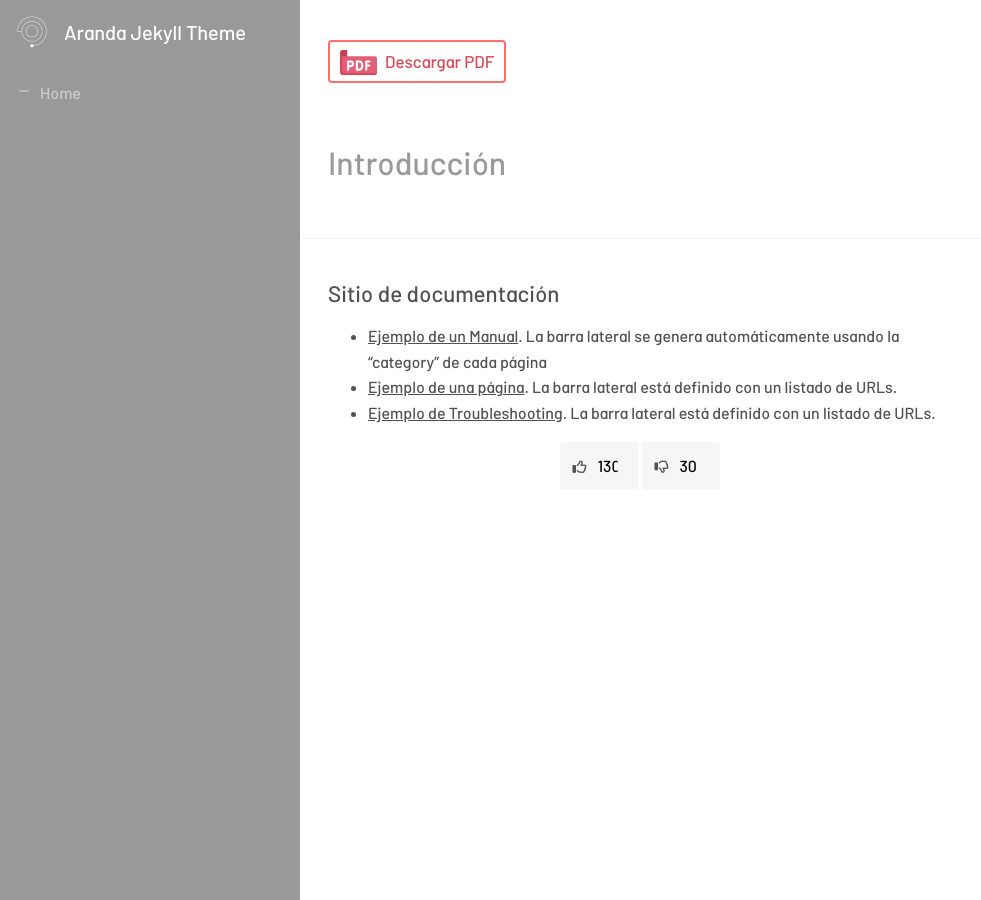
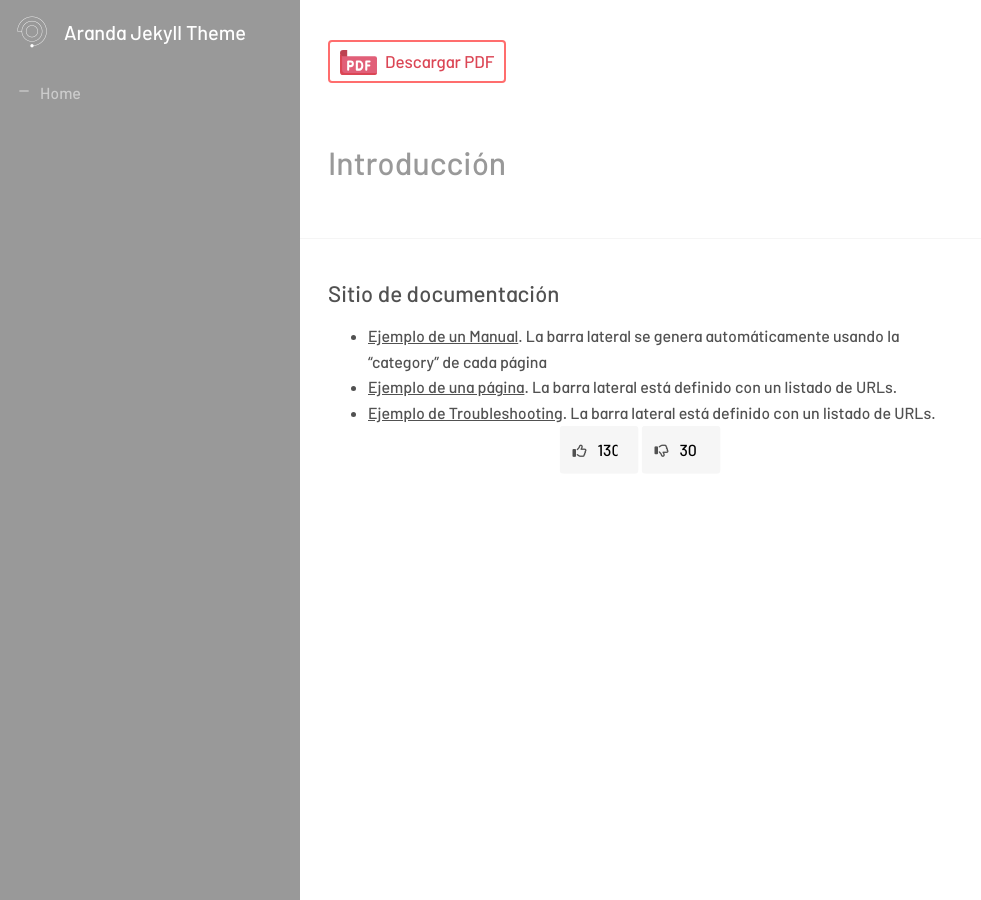
Before and after one commit to Nats85/Manuales-Aranda-Apis, a Jekyll site: the page built from index.md, in a window 1280 px wide. Shown: the whole page, without its empty margins (0-981 px from the left). Built offline with Jekyll 4.4.1, drawn with Linux system fonts in a browser that asks for light colours; nearby versions of some CDN libraries.

Commit message:
Update _vote-count.scss

```diff
--- a/_sass/base/_vote-count.scss
+++ b/_sass/base/_vote-count.scss
@@ -1,15 +1,4 @@
 *
-   section.vote_count {
-        display: block;
-        width: 100%;
-        position: relative;
-        border-radius: 0.2rem;
-        margin: 1.5rem 0;
-        box-sizing: border-box;
-        display: grid;
-        padding: 0 300px 0 312px;
-
-    }
 
     body{
         background-image: linear-gradient(to right, #accbee 0%, #e7f0fd 100%);
```
